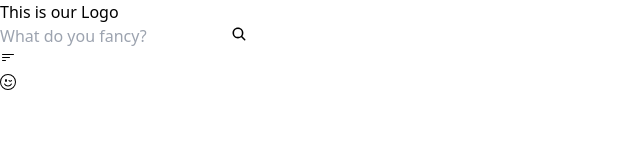
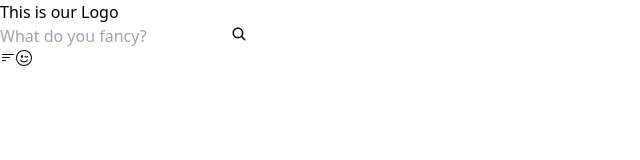
Before and after one commit to knotinline/ThriftStore, a React (Vite) app in the folder ThriftStore/: page / in a window 1280 px wide. Shown: the top 160 px of the page, without its empty margins (0-640 px from the left). Built offline with nearby package versions, Linux system fonts and the light colour scheme.

Commit message:
Added a first draft of the user menu

```diff
--- a/ThriftStore/src/components/top-navigation/TopNavigation.jsx
+++ b/ThriftStore/src/components/top-navigation/TopNavigation.jsx
@@ -1,23 +1,23 @@
 import Logo from "../general-components/Logo";
 import SearchBar from "../general-components/SearchBar";
+import UserMenu from "./user-menu/UserMenu";
 import { BsFilterLeft } from "react-icons/bs";
 import { BsEmojiWink } from "react-icons/bs";
 
+
 function TopNavigation() {
     return (
-        // <div className="flex justify-center items-center mt-5 px-4 sm:px-8 lg:px-16">
-        <div className="flex items-center ">
-            <div className="flex justify-center items-center mt-5 px-4 sm:px-8 lg:px-16  w-2/3">
+        <div className="flex justify-between items-center mt-5 px-4 sm:px-8 lg:px-16">
+            <div className="flex items-center">
                 <Logo />
                 <SearchBar />
+            </div>
+            <div className="flex items-center">
                 <button >
-                    <BsFilterLeft className="w-7 h-7 mr-7 mt-2" />
+                    <BsFilterLeft className="w-9 h-9 mr-7" />
                 </button>
-            </div>
-            <div className="flex w-1/3 justify-end mt-4 pr-7">
-
                 <button>
-                    <BsEmojiWink className="w-9 h-9" />
+                    <UserMenu/>
                 </button>
             </div>
         </div>
--- /dev/null
+++ b/ThriftStore/src/components/top-navigation/user-menu/UserMenu.jsx
@@ -0,0 +1,49 @@
+import React, { useState } from 'react';
+import { BsEmojiWink } from "react-icons/bs";
+
+const UserMenu = () => {
+    const [isMenuOpen, setIsMenuOpen] = useState(false);
+
+    const handleMenuOpen = () => {
+        setIsMenuOpen(true);
+    };
+
+    const handleMenuClose = () => {
+        setIsMenuOpen(false);
+    };
+
+    return (
+        <div className="relative inline-block">
+            <button
+                onMouseEnter={handleMenuOpen}
+                onMouseLeave={handleMenuClose}
+            >
+                <button>
+                    <BsEmojiWink className="w-9 h-9" />
+                </button>
+
+            </button>
+
+            {/* User menu */}
+            {isMenuOpen && (
+                <div className="absolute right-0 mt-2 w-48 bg-white border border-gray-200 rounded-lg shadow-lg z-10">
+                    <div className="py-1">
+                        {/* Menu items */}
+                        <button className="block px-4 py-2 text-gray-800 hover:bg-gray-100">
+                            Log out
+                        </button>
+                        <button className="block px-4 py-2 text-gray-800 hover:bg-gray-100">
+                            Account Details
+                        </button>
+                        <button className="block px-4 py-2 text-gray-800 hover:bg-gray-100">
+                            Messages
+                        </button>
+                        {/* Add more menu items as needed */}
+                    </div>
+                </div>
+            )}
+        </div>
+    );
+};
+
+export default UserMenu;
```
